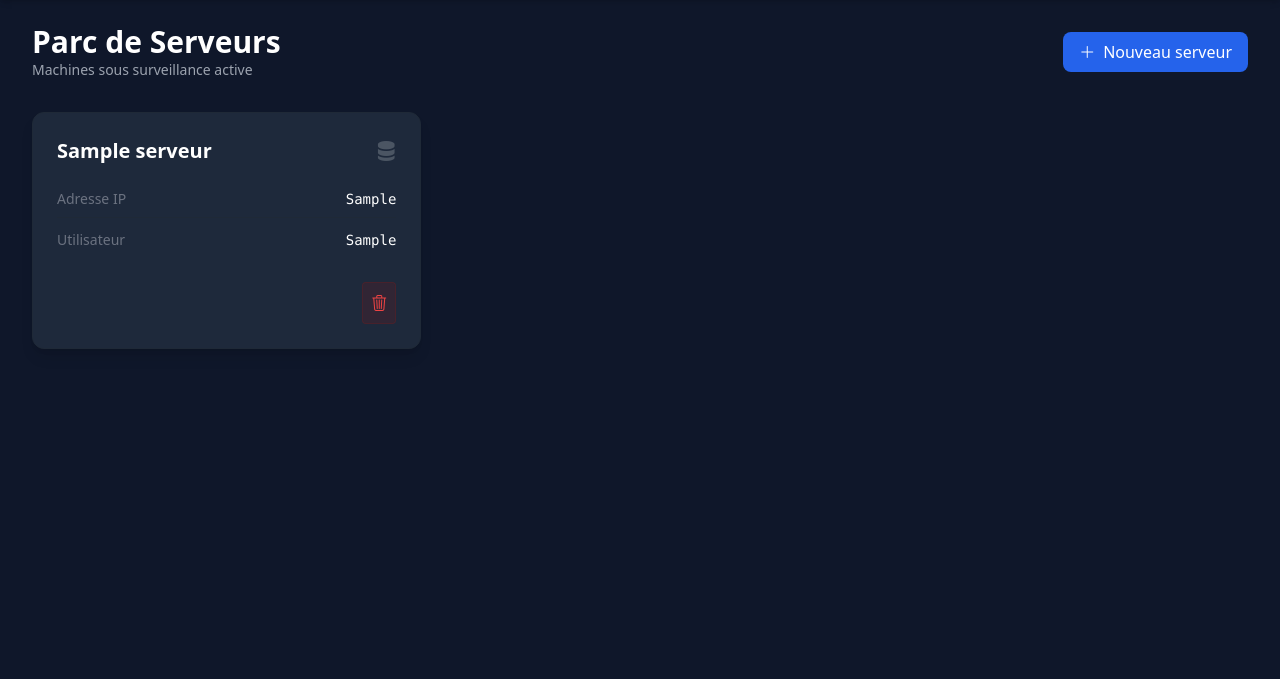
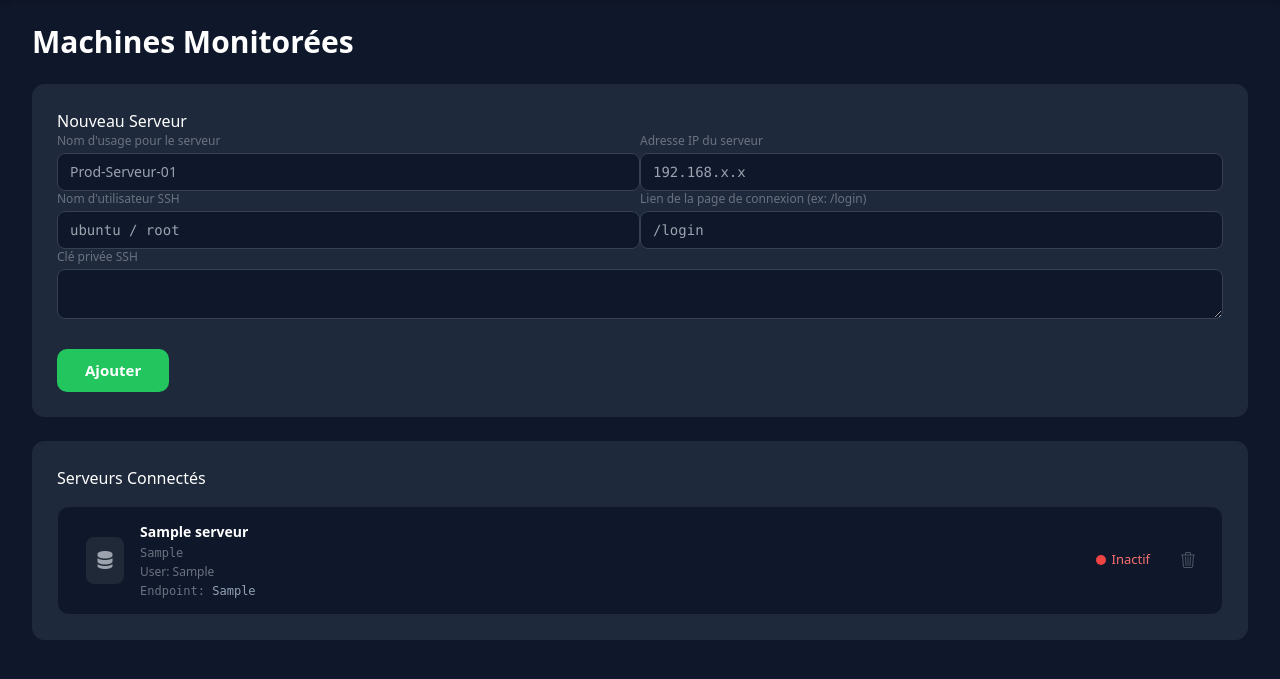
Before and after one commit to NO6B/RootView, a Python web app: template app/templates/servers.html in a window 1280 px wide. Shown: the part 65-744 px from the top of the page. Run offline with Jinja, Linux system fonts and the light colour scheme; the template is opened without the code that fills it: most values are stand-ins (such as "Sample title", 1, 10 or a date in 2020).

Commit message:
feat: refonte de l'interface de la page serveurs

```diff
--- a/app/templates/servers.html
+++ b/app/templates/servers.html
@@ -1,87 +1,104 @@
 {% extends "base.html" %}
 
 {% block content %}
-<div class="flex justify-between items-center mb-8">
+<div class="mb-8">
+    <h1 class="text-3xl font-bold text-white mb-6">Machines Monitorées</h1>
+
+    <!-- Bloc formulaire -->
+    <div class="bg-panel border border-gray-800 rounded-xl p-6 mb-6">
+        <h2 class="text-base font-medium text-white mb-5">Nouveau Serveur</h2>
+
+        <form action="{{ url_for('main.gestion_serveurs') }}" method="POST">
+            <div class="grid grid-cols-1 md:grid-cols-2 gap-3 mb-3">
                 <div>
-        <h1 class="text-3xl font-bold text-white">Parc de Serveurs</h1>
-        <p class="text-gray-400 text-sm">Machines sous surveillance active</p>
+                    <label class="block text-gray-500 text-xs mb-1">Nom d'usage pour le serveur</label>
+                    <input type="text" name="nom" required placeholder="Prod-Serveur-01"
+                        class="w-full bg-rootdark border border-gray-700 rounded-lg px-3 py-2 text-sm text-white focus:border-blue-500 outline-none transition">
                 </div>
-    <button onclick="document.getElementById('modal-serveur').classList.remove('hidden')" class="bg-blue-600 hover:bg-blue-500 text-white px-4 py-2 rounded-lg transition flex items-center gap-2">
-        <i class="bi bi-plus-lg"></i> Nouveau serveur
+                <div>
+                    <label class="block text-gray-500 text-xs mb-1">Adresse IP du serveur</label>
+                    <input type="text" name="ip" required placeholder="192.168.x.x"
+                        class="w-full bg-rootdark border border-gray-700 rounded-lg px-3 py-2 text-sm text-white font-mono focus:border-blue-500 outline-none transition">
+                </div>
+                <div>
+                    <label class="block text-gray-500 text-xs mb-1">Nom d'utilisateur SSH </label>
+                    <input type="text" name="user_ssh" required placeholder="ubuntu / root"
+                        class="w-full bg-rootdark border border-gray-700 rounded-lg px-3 py-2 text-sm text-white font-mono focus:border-blue-500 outline-none transition">
+                </div>
+                <div>
+                    <label class="block text-gray-500 text-xs mb-1">Lien de la page de connexion (ex: /login)</label>
+                    <input type="text" name="endpoint" required placeholder="/login"
+                        class="w-full bg-rootdark border border-gray-700 rounded-lg px-3 py-2 text-sm text-white font-mono focus:border-blue-500 outline-none transition">
+                </div>
+            </div>
+            <div class="mb-6">
+                <label class="block text-gray-500 text-xs mb-1">Clé privée SSH</label>
+                <textarea name="key_ssh" rows="2"
+                    class="w-full bg-rootdark border border-gray-700 rounded-lg px-3 py-2 text-white font-mono text-xs focus:border-blue-500 outline-none transition"></textarea>
+            </div>
+
+            <div class="flex flex-col gap-3">
+                <button type="submit"
+                    style="background-color: #22c55e; border-radius: 10px; padding: 10px 28px; font-size: 15px; font-weight: 600; color: white; width: fit-content;">
+                    Ajouter
                 </button>
             </div>
-
-<div class="grid grid-cols-1 md:grid-cols-2 lg:grid-cols-3 gap-6">
-    {% for serveur in serveurs %}
-    <div class="bg-panel border border-gray-800 rounded-xl p-6 relative shadow-lg">
-
-        <div class="flex items-center justify-between mb-6">
-            <h2 class="text-xl font-bold text-white">{{ serveur.nom }}</h2>
-            <i class="bi bi-server text-gray-600 text-xl"></i>
+        </form>
     </div>
 
-        <div class="space-y-3 mb-6">
-            <div class="flex justify-between items-center border-b border-gray-800 pb-2">
-                <span class="text-gray-500 text-sm">Adresse IP</span>
-                <span class="text-white font-mono text-sm">{{ serveur.adresse_ip }}</span>
+    <!-- Bloc liste serveurs -->
+    <div class="bg-panel border border-gray-800 rounded-xl p-6">
+        <h2 class="text-base font-medium text-white mb-4">Serveurs Connectés</h2>
+
+        <div class="space-y-4">
+            {% for serveur in serveurs %}
+            <div class="bg-rootdark border border-gray-800 rounded-xl"
+                 style="display: flex; align-items: center; padding: 14px 20px; gap: 0;">
+
+                <!-- Icône avec marge gauche -->
+                <div class="bg-gray-800 rounded-lg flex-shrink-0"
+                     style="padding: 10px; margin-left: 8px; display: flex; align-items: center; justify-content: center;">
+                    <i class="bi bi-server text-gray-400" style="font-size: 18px;"></i>
                 </div>
 
-            <div class="flex justify-between items-center pb-2">
-                <span class="text-gray-500 text-sm">Utilisateur</span>
-                <span class="text-white font-mono text-sm">{{ serveur.utilisateur_ssh }}</span>
-            </div>
+                <!-- Infos -->
+                <div style="flex: 1; margin-left: 16px; min-width: 0;">
+                    <p style="color: white; font-size: 14px; font-weight: 600; margin: 0;">{{ serveur.nom }}</p>
+                    <p style="color: #6b7280; font-size: 12px; font-family: monospace; margin: 2px 0 0 0;">{{ serveur.adresse_ip }}</p>
+                    <p style="color: #6b7280; font-size: 12px; margin: 1px 0 0 0;">User: {{ serveur.utilisateur_ssh }}</p>
+                    <p style="color: #6b7280; font-size: 12px; font-family: monospace; margin: 1px 0 0 0;">
+                        Endpoint: <span style="color: #94a3b8;">{{ serveur.endpoint_web }}</span>
+                    </p>
                 </div>
 
-        <div class="flex justify-end mt-2">
-            <form action="{{ url_for('main.supprimer_serveur', id_serveur=serveur.id) }}" method="POST">
-                <button type="submit" class="p-2 bg-red-900 bg-opacity-20 text-red-500 rounded border border-red-900 border-opacity-30 hover:bg-red-900 hover:bg-opacity-40 transition" onclick="return confirm('Supprimer ce serveur ?')">
+                <!-- Statut -->
+                <div style="display: flex; align-items: center; gap: 6px; flex-shrink: 0; margin-right: 24px;">
+                    {% if statut_serveur(serveur.adresse_ip) %}
+                        <span style="width: 10px; height: 10px; border-radius: 50%; background-color: #22c55e; display: inline-block;"></span>
+                        <span style="color: #22c55e; font-size: 13px; font-weight: 500;">Actif</span>
+                    {% else %}
+                        <span style="width: 10px; height: 10px; border-radius: 50%; background-color: #ef4444; display: inline-block;"></span>
+                        <span style="color: #f87171; font-size: 13px; font-weight: 500;">Inactif</span>
+                    {% endif %}
+                </div>
+
+                <!-- Supprimer -->
+                <form action="{{ url_for('main.supprimer_serveur', id_serveur=serveur.id) }}" method="POST" style="flex-shrink: 0;">
+                    <button type="submit"
+                        style="background: none; border: none; color: #4b5563; cursor: pointer; padding: 6px; font-size: 16px;"
+                        onmouseover="this.style.color='#f87171'" onmouseout="this.style.color='#4b5563'"
+                        onclick="return confirm('Supprimer ce serveur ?')">
                         <i class="bi bi-trash3"></i>
                     </button>
                 </form>
             </div>
-    </div>
             {% else %}
-    <div class="col-span-full text-center py-16 bg-panel border border-dashed border-gray-700 rounded-xl">
-        <p class="text-gray-500 mb-4">Aucune machine monitorée pour le moment.</p>
+            <div class="text-center py-10 border border-dashed border-gray-700 rounded-xl">
+                <i class="bi bi-hdd-network text-gray-600 text-3xl block mb-2"></i>
+                <p class="text-gray-500 text-sm">Aucune machine monitorée pour le moment.</p>
             </div>
             {% endfor %}
         </div>
-
-{# Modal Ajout Serveur #}
-<div id="modal-serveur" class="hidden fixed inset-0 bg-black bg-opacity-80 backdrop-blur-sm flex items-center justify-center z-50 p-4">
-    <div class="bg-panel border border-gray-700 p-6 rounded-xl max-w-md w-full shadow-2xl">
-        <div class="flex justify-between items-center mb-6">
-            <h3 class="text-xl font-bold text-white">Nouveau Serveur</h3>
-            <button onclick="document.getElementById('modal-serveur').classList.add('hidden')" class="text-gray-500 hover:text-white text-xl">✕</button>
-        </div>
-
-
-        <form action="{{ url_for('main.gestion_serveurs') }}" method="POST" class="space-y-4">
-            <div>
-                <label class="block text-gray-400 text-sm mb-1">Nom d'usage</label>
-                <input type="text" name="nom" required placeholder="ex: Serveur Web" class="w-full bg-rootdark border border-gray-700 rounded p-2 text-white focus:border-blue-500 outline-none transition">
-            </div>
-            <div>
-                <label class="block text-gray-400 text-sm mb-1">Adresse IP</label>
-                <input type="text" name="ip" required placeholder="192.168.x.x" class="w-full bg-rootdark border border-gray-700 rounded p-2 text-white font-mono focus:border-blue-500 outline-none transition">
-            </div>
-            <div>
-                <label class="block text-gray-400 text-sm mb-1">User SSH</label>
-                <input type="text" name="user_ssh" required placeholder="ubuntu / root" class="w-full bg-rootdark border border-gray-700 rounded p-2 text-white font-mono focus:border-blue-500 outline-none transition">
-            </div>
-            <div>
-                <label class="block text-gray-400 text-sm mb-1">Endpoint a surveiller</label>
-                <input type="text" name="endpoint" required placeholder="/login" class="w-full bg-rootdark border border-gray-700 rounded p-2 text-white font-mono focus:border-blue-500 outline-none transition">
-            </div>
-            <div>
-                <label class="block text-gray-400 text-sm mb-1">Clé privée</label>
-                <textarea name="key_ssh" rows="3" class="w-full bg-rootdark border border-gray-700 rounded p-2 text-white font-mono text-xs focus:border-blue-500 outline-none transition"></textarea>
-            </div>
-            <div class="pt-4 flex space-x-3">
-                <button type="button" onclick="document.getElementById('modal-serveur').classList.add('hidden')" class="flex-1 py-2 bg-gray-700 text-white rounded hover:bg-gray-600 transition">Annuler</button>
-                <button type="submit" class="flex-1 py-2 bg-blue-600 text-white rounded hover:bg-blue-500 transition">Enregistrer</button>
-            </div>
-        </form>
     </div>
 </div>
 {% endblock %}
```
Lines whose indentation alone changed are shown as unchanged.
